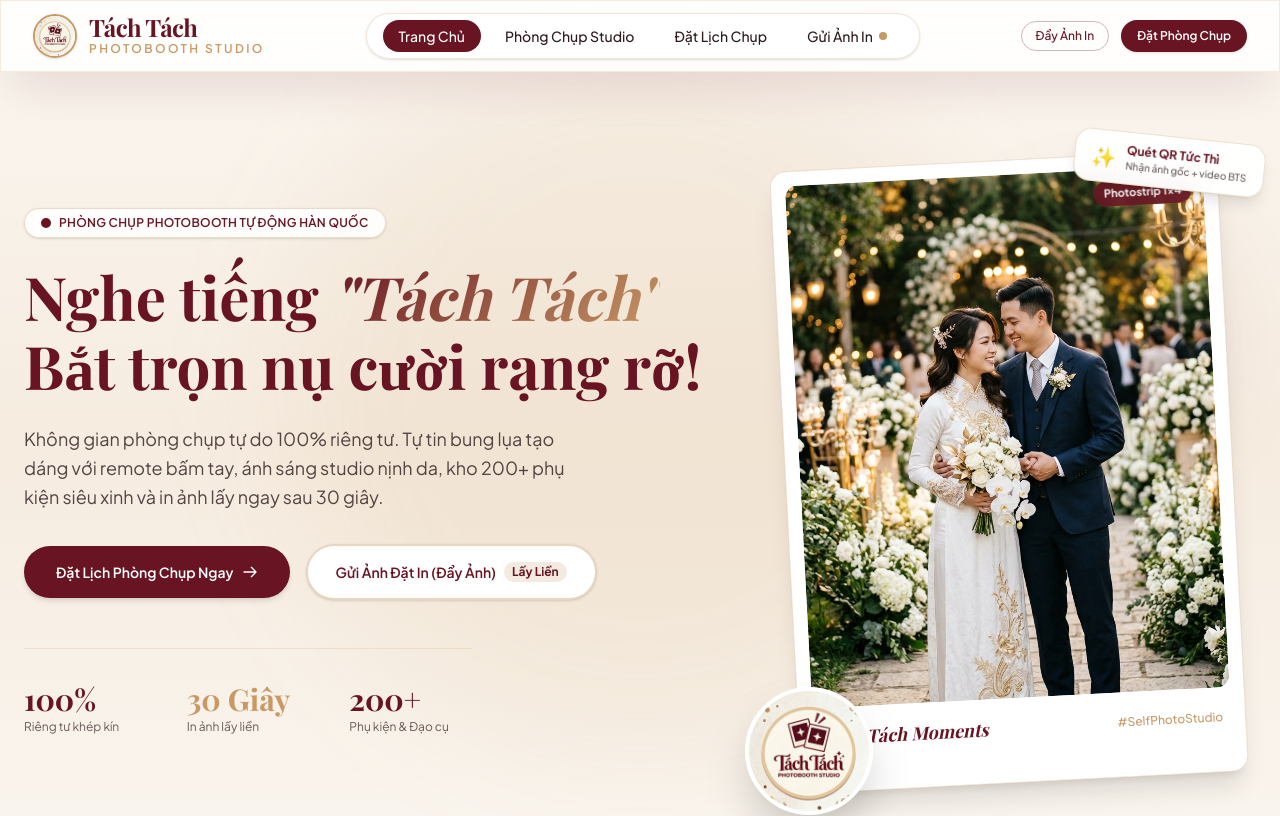
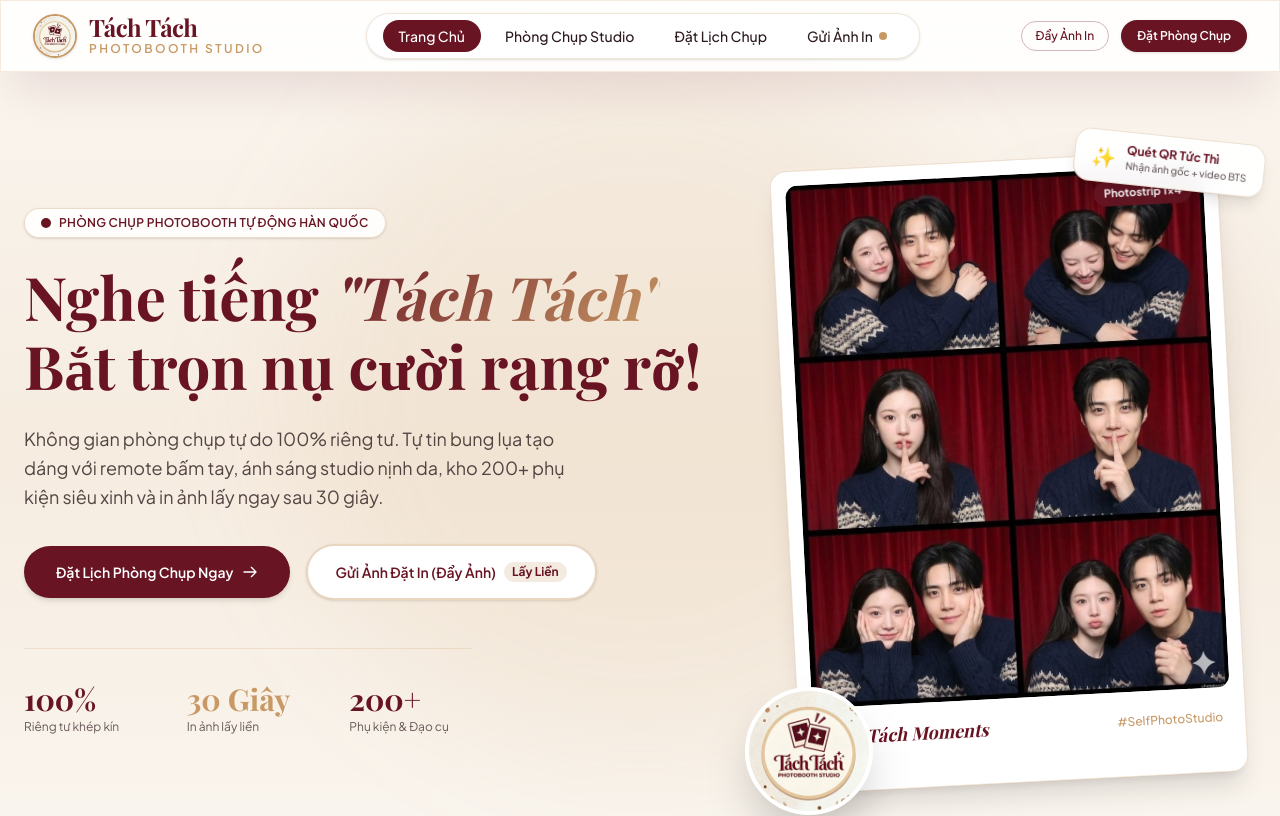
Before and after one commit to theanh2002-dotcom/tach-studio, an Angular app: page / in a window 1280 px wide. Shown: the top 816 px of the page. Built offline with nearby package versions, Linux system fonts and the light colour scheme; a web font is replaced by a local one.

Commit message:
feat: update hero showcase image on homepage

```diff
--- a/src/app/features/home/home.html
+++ b/src/app/features/home/home.html
@@ -63,7 +63,7 @@
           <!-- Main Polaroid 1 -->
           <div class="bg-white p-3.5 pb-10 rounded-2xl shadow-xl border border-[#C89965]/30 transform -rotate-3 hover:rotate-0 transition-transform duration-300">
             <div class="relative rounded-xl overflow-hidden aspect-[4/5] bg-[#E8DDD2]">
-              <img src="photos/photo1.png" alt="Tách Tách Studio Moment" class="w-full h-full object-cover" />
+              <img src="photos/home-hero.jpg" alt="Tách Tách Studio Moment" class="w-full h-full object-cover" />
               <div class="absolute top-3 right-3 bg-[#681423]/90 text-white text-[11px] font-bold px-2.5 py-1 rounded-full backdrop-blur-sm">
                 Photostrip 1x4
               </div>
```
Also changed, not shown: public/photos/home-hero.jpg (added).
